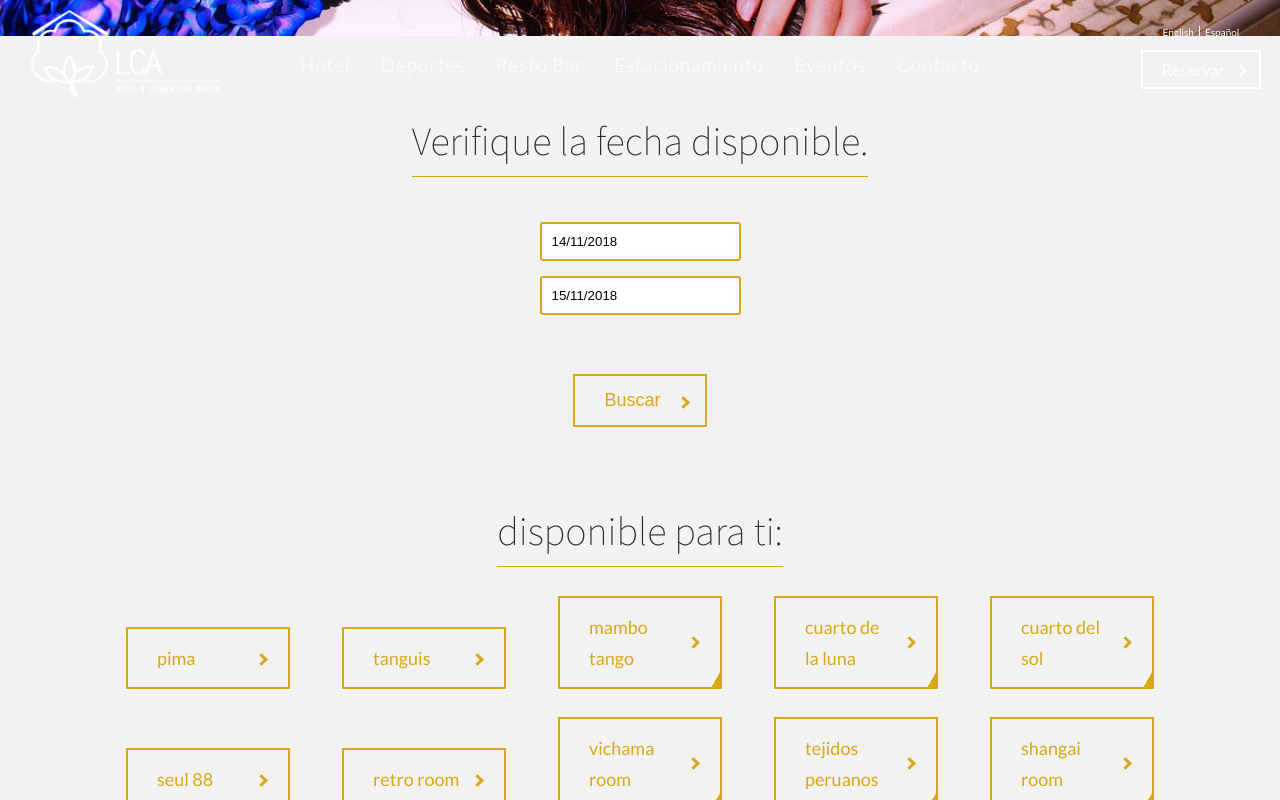
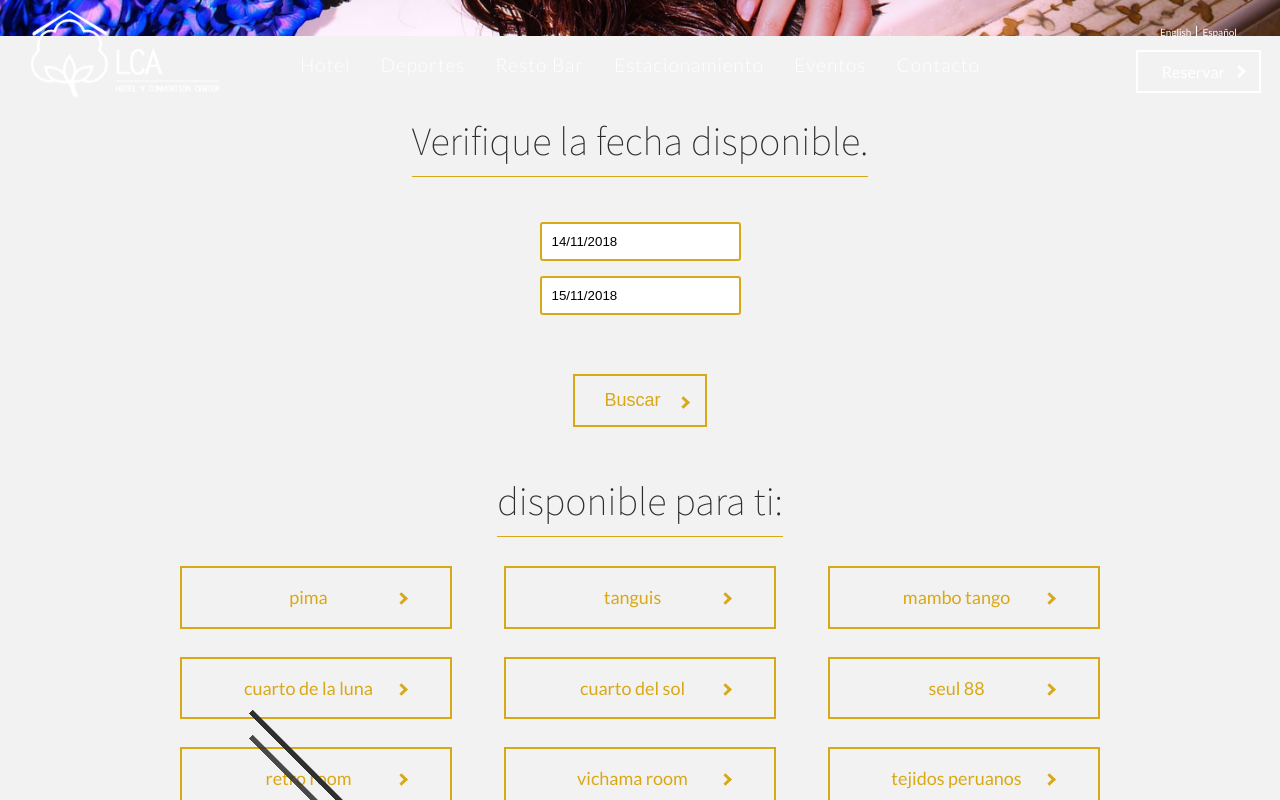
Before and after one commit to LirazG/LCA, a React (Create React App) app in the folder client/: page /hotel in a window 1280 px wide. Both pictures are taken after a click on the button "Buscar". Shown: the part 764-1564 px from the top of the page. Built offline with nearby package versions, Linux system fonts and the light colour scheme; no server answers; a web font is replaced by a local one.

Commit message:
finished date check display

```diff
--- a/client/sass/components/_button.scss
+++ b/client/sass/components/_button.scss
@@ -35,10 +35,7 @@
     color:$color-white;
     background-image: linear-gradient(120deg, transparent 0%, transparent 50%, $color-white 50%);
     background-size: 220%;
-
-    @include respond(phone){
-      padding:0.7rem 3.5rem 0.7rem 2.5rem;
-    }
+    padding:0.7rem 3.5rem 0.7rem 2.5rem;
 
     &:hover,
     &:active{
--- a/client/sass/layout/_navbar.scss
+++ b/client/sass/layout/_navbar.scss
@@ -232,7 +232,7 @@
     right:2rem;
 
     @include respond(phone){
-      top:2rem !important;
+    //  top:2rem !important;
     }
 
     @include respond(big-tablet){
--- a/client/sass/layout/reservation-page.scss
+++ b/client/sass/layout/reservation-page.scss
@@ -17,12 +17,48 @@
 
 .reservation-list{
   display: inline-block;
-  width: 15%;
+  width: 25%;
   margin-top: 2rem;
   margin-right: 2.5%;
   margin-left: 2.5%;
+
+  @include respond(tab-port){
+    width: 45%;
+  }
+
+  @include respond(phone){
+    width: 90%;
+  }
 
   & .btn{
     width: 100%;
   }
 }
+
+.arrow{
+  border: solid $color-blackish;
+  border-width: 0 5px 5px 0;
+  display: inline-block;
+  padding: 10px;
+
+  animation-name: blink;
+  animation-duration: 3s;
+  animation-iteration-count: infinite;
+  animation-fill-mode: forwards;
+
+  &--down{
+    transform: rotate(45deg);
+
+    &--1{
+      animation-delay: .5s;
+    }
+
+    &--2{
+      animation-delay: 1s;
+    }
+
+    &--3{
+      animation-delay: 1.5s;
+    }
+  }
+}
--- a/client/src/components/hotel/hotel.js
+++ b/client/src/components/hotel/hotel.js
@@ -1,9 +1,11 @@
 import React, { Component } from 'react';
 import Room from './room.js';
 import WelcomePic from '../welcome-pic.js';
+import Seperator from '../seperator.js';
 import axios from 'axios';
 import { Link } from 'react-router-dom';
-
+// image
+import SeperatorImg from '../../img/seperator-hotel-reserve.jpg';
 //import information about the rooms
 import RoomInfo from './room-info';
 
@@ -23,6 +25,7 @@ class Hotel extends Component {
     this.state = {
       checkIn:moment(),
       checkOut:moment().add(1, 'days'),
+      display:' display-off',
       //list of availible rooms by user picked dates - array of display
       arrayOfAvailibleRooms:['pima','tanguis','mambo tango','cuarto de la luna','cuarto del sol','seul 88','retro room','vichama room','tejidos peruanos','shangai room']
     }
@@ -100,6 +103,7 @@ class Hotel extends Component {
         }
       }
     });
+    this.setState({display:' display-on'});
   }
 
 
@@ -135,22 +139,39 @@ class Hotel extends Component {
           <button className="btn btn--gold u-margin-top-medium" onClick={this.checkAvailabillity}>Buscar</button>
         </div>
 
-        <div className="row">
+
+        <div className={'row u-margin-top-medium u-margin-bottom-medium' + this.state.display}>
           <h3 className="heading3">disponible para ti:</h3>
-          <div>
+          <div className="u-text-center">
             {this.state.arrayOfAvailibleRooms.map((item,i) =>{
+              let newTo = {
+                pathname:'/hotel/reservation/' + item,
+                checkInDate:this.state.checkIn,
+                checkOutDate:this.state.checkOut
+              }
               return (
                 <div className='reservation-list' key={i}>
-                  <Link to={'/hotel/reservation/' + item} className="btn btn--gold">{item}</Link>
+                  <Link to={newTo} className="btn btn--gold">{item}</Link>
                 </div>
               )
             })}
           </div>
         </div>
 
-        <div className="row">
-          <h2 className="heading2">Avitaciones</h2>
+        <div className="row u-text-center u-margin-top-medium u-margin-bottom-medium">
+          <h2 className="heading2">Más información</h2>
+          <div>
+            <i className="arrow arrow--down arrow--down--1"></i>
+          </div>
+          <div>
+            <i className="arrow arrow--down arrow--down--2"></i>
+          </div>
+          <div>
+            <i className="arrow arrow--down arrow--down--3"></i>
+          </div>
         </div>
+
+        <Seperator bgimage={SeperatorImg}/>
 
         <div className="row">
           <div className="col-1-of-2">
--- a/client/src/components/hotel/reserve.js
+++ b/client/src/components/hotel/reserve.js
@@ -16,8 +16,8 @@ class HotelReservation extends Component {
     super(props);
 
     this.state = {
-      checkIn:this.props.checkIn || moment(),
-      checkOut:this.props.checkOut || moment(),
+      checkIn:this.props.location.checkInDate || moment(),
+      checkOut:this.props.location.checkOutDate || moment(),
       dateExclude:[],
       firstName:'',
       lastName:'',
--- a/client/src/index.css
+++ b/client/src/index.css
@@ -56,6 +56,17 @@ change order: base+ typograpy > general layout + grid > page layout > components
   100% {
     transform: translateY(100px);
     filter: drop-shadow(2px 45px 5px rgba(44, 44, 44, 0.25)); } }
+
+@keyframes blink {
+  0% {
+    display: none;
+    opacity: 0; }
+  50% {
+    display: block;
+    opacity: 0; }
+  100% {
+    display: block;
+    opacity: 1; } }
 
 .no-fade-card {
   opacity: 0;
@@ -531,9 +542,6 @@ body {
     position: fixed;
     top: 3%;
     right: 2rem; }
-    @media (max-width: 37.5em) {
-      .navbar__rightsection {
-        top: 2rem !important; } }
 
 @media (min-height: 63.5em) and (max-width: 75em) {
   .navbar__rightsection {
@@ -1158,12 +1166,36 @@ body {
 
 .reservation-list {
   display: inline-block;
-  width: 15%;
+  width: 25%;
   margin-top: 2rem;
   margin-right: 2.5%;
   margin-left: 2.5%; }
+  @media (max-width: 61.25em) {
+    .reservation-list {
+      width: 45%; } }
+  @media (max-width: 37.5em) {
+    .reservation-list {
+      width: 90%; } }
   .reservation-list .btn {
     width: 100%; }
+
+.arrow {
+  border: solid #2c2c2c;
+  border-width: 0 5px 5px 0;
+  display: inline-block;
+  padding: 10px;
+  animation-name: blink;
+  animation-duration: 3s;
+  animation-iteration-count: infinite;
+  animation-fill-mode: forwards; }
+  .arrow--down {
+    transform: rotate(45deg); }
+    .arrow--down--1 {
+      animation-delay: .5s; }
+    .arrow--down--2 {
+      animation-delay: 1s; }
+    .arrow--down--3 {
+      animation-delay: 1.5s; }
 
 .btn {
   cursor: pointer;
@@ -1195,10 +1227,8 @@ body {
     outline-offset: -1px;
     color: #fff;
     background-image: linear-gradient(120deg, transparent 0%, transparent 50%, #fff 50%);
-    background-size: 220%; }
-    @media (max-width: 37.5em) {
-      .btn--white {
-        padding: 0.7rem 3.5rem 0.7rem 2.5rem; } }
+    background-size: 220%;
+    padding: 0.7rem 3.5rem 0.7rem 2.5rem; }
     .btn--white:hover, .btn--white:active {
       background-position: 100%;
       color: #D9A816; }
```
Also changed, not shown: client/sass/abstracts/_animations.scss (+18 -0 lines), client/src/img/seperator-hotel-reserve.jpg (added).
